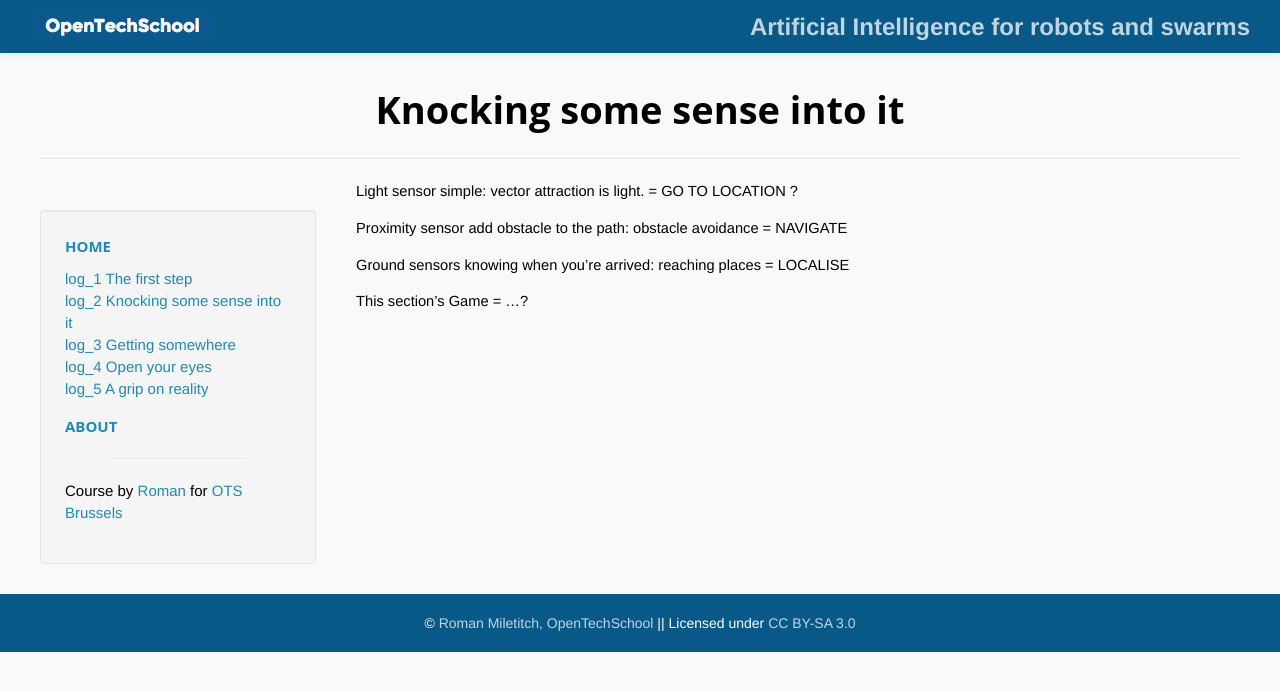
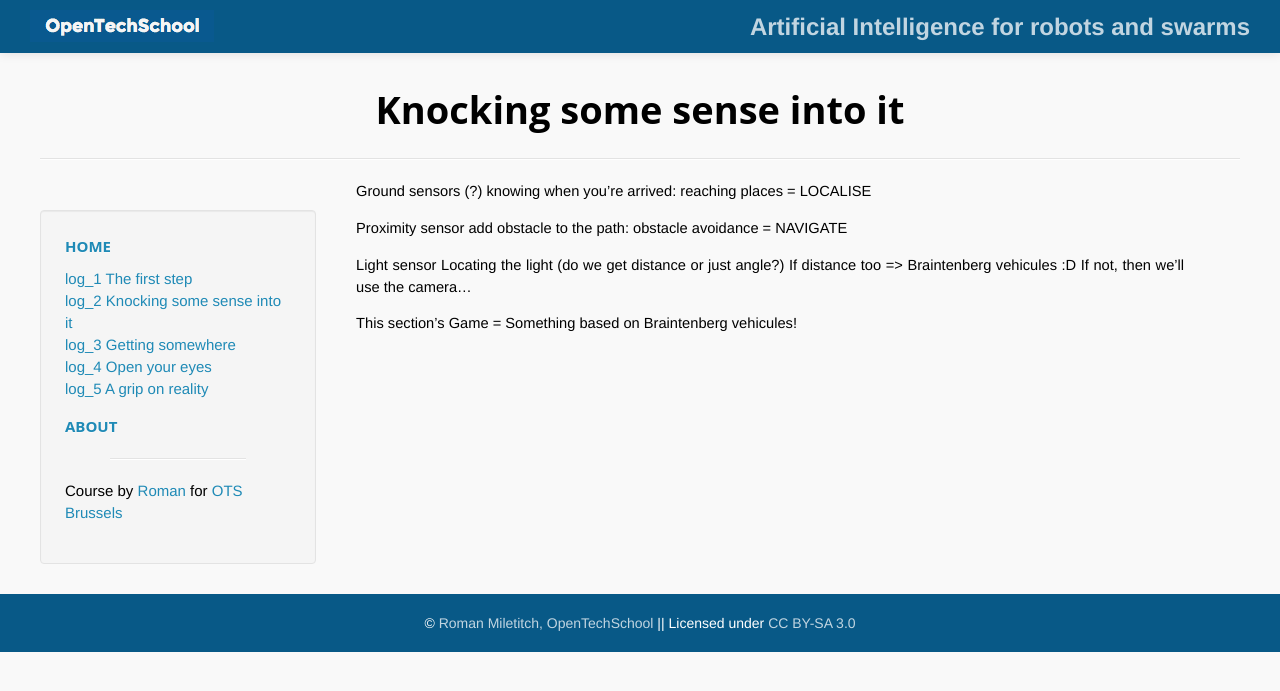
Before and after one commit to OpenTechSchool-Brussels/AI-for-robots-and-swarms, a Jekyll site: the page built from Knocking-some-sense-into-it.markdown, in a window 1280 px wide. Shown: the top 691 px of the page. Built offline with Jekyll 4.4.1, drawn with Linux system fonts in a browser that asks for light colours; Markdown is read by kramdown in place of the engine named in the settings.

Commit message:
idea of talking about braintenberg vehicules

```diff
--- a/Knocking-some-sense-into-it.markdown
+++ b/Knocking-some-sense-into-it.markdown
@@ -5,13 +5,16 @@ num: 2
 
 ---
 
-Light sensor
-    simple: vector attraction is light. = GO TO LOCATION ?
+Ground sensors (?)
+    knowing when you're arrived: reaching places = LOCALISE
 
 Proximity sensor
     add obstacle to the path: obstacle avoidance = NAVIGATE
 
-Ground sensors
-    knowing when you're arrived: reaching places = LOCALISE
+Light sensor
+    Locating the light (do we get distance or just angle?)
+    If distance too => Braintenberg vehicules :D
+    If not, then we'll use the camera...
 
-This section's Game = ...?
+
+This section's Game = Something based on Braintenberg vehicules!
```
